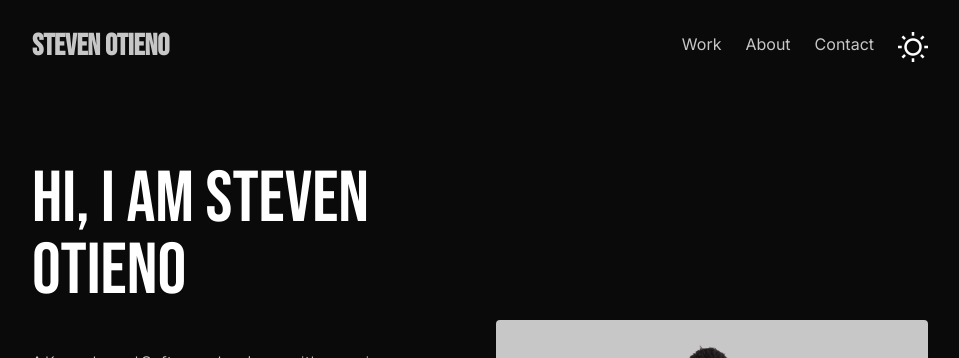
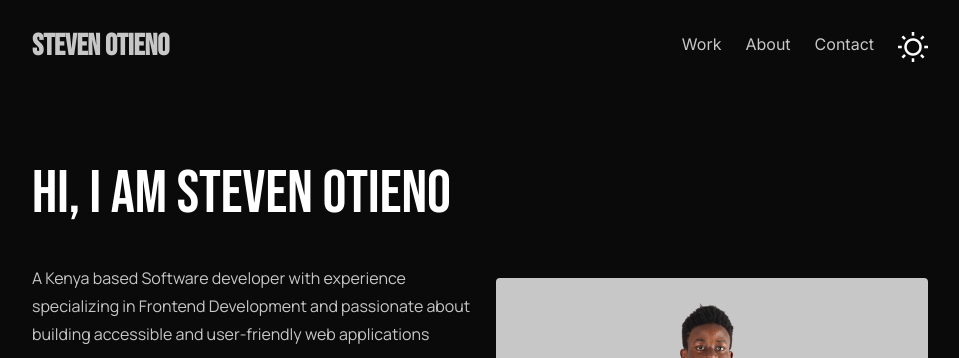
Before and after one commit to Zavi254/steven_otieno, a React (Vite) app: page / in a window 1280 px wide. Shown: the top 358 px of the page, without its empty margins (160-1119 px from the left). Built offline with nearby package versions, Linux system fonts and the light colour scheme.

Commit message:
Resized the hero section headline

```diff
--- a/src/components/HeroSection.jsx
+++ b/src/components/HeroSection.jsx
@@ -9,7 +9,7 @@ const HeroSection = () => {
       className="grid grid-cols-1 md:grid-cols-2 md:space-x-4 md:mt-10 items-center mt-5  lg:pt-14 lg:pb-14"
     >
       <div>
-        <h1 className="font-bebas lg:text-7xl lg:mt-0 lg:mb-10 text-4xl text-black mb-3 mt-4 dark:text-white ">
+        <h1 className="font-bebas lg:text-4xl xl:text-6xl lg:mt-0 lg:mb-10 text-4xl text-black mb-3 mt-4 dark:text-white ">
           {heroSectionData.title}
         </h1>
         <p className="font-manrope text-black dark:text-customGray lg:text-md leading-7 mt-3">
```
